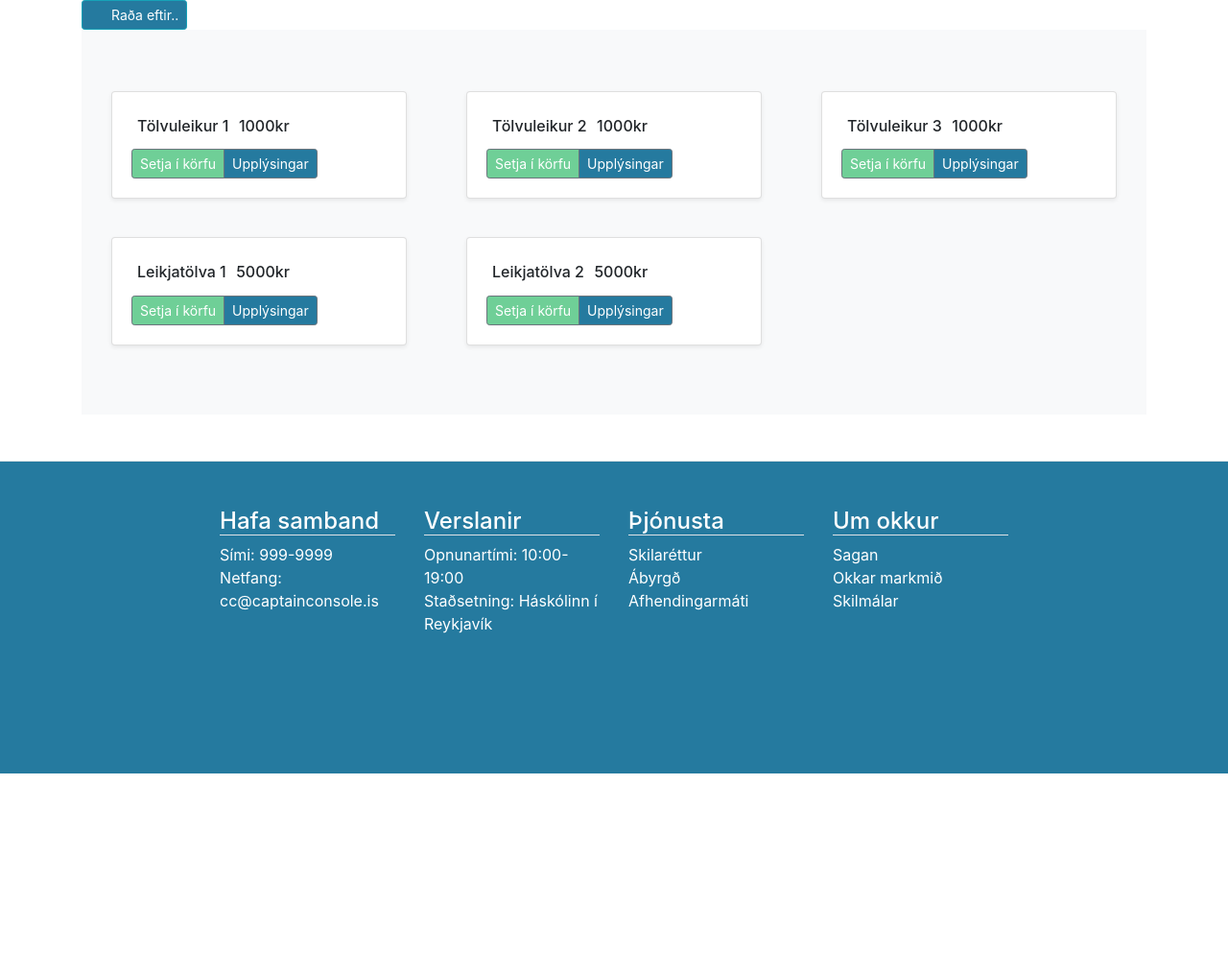
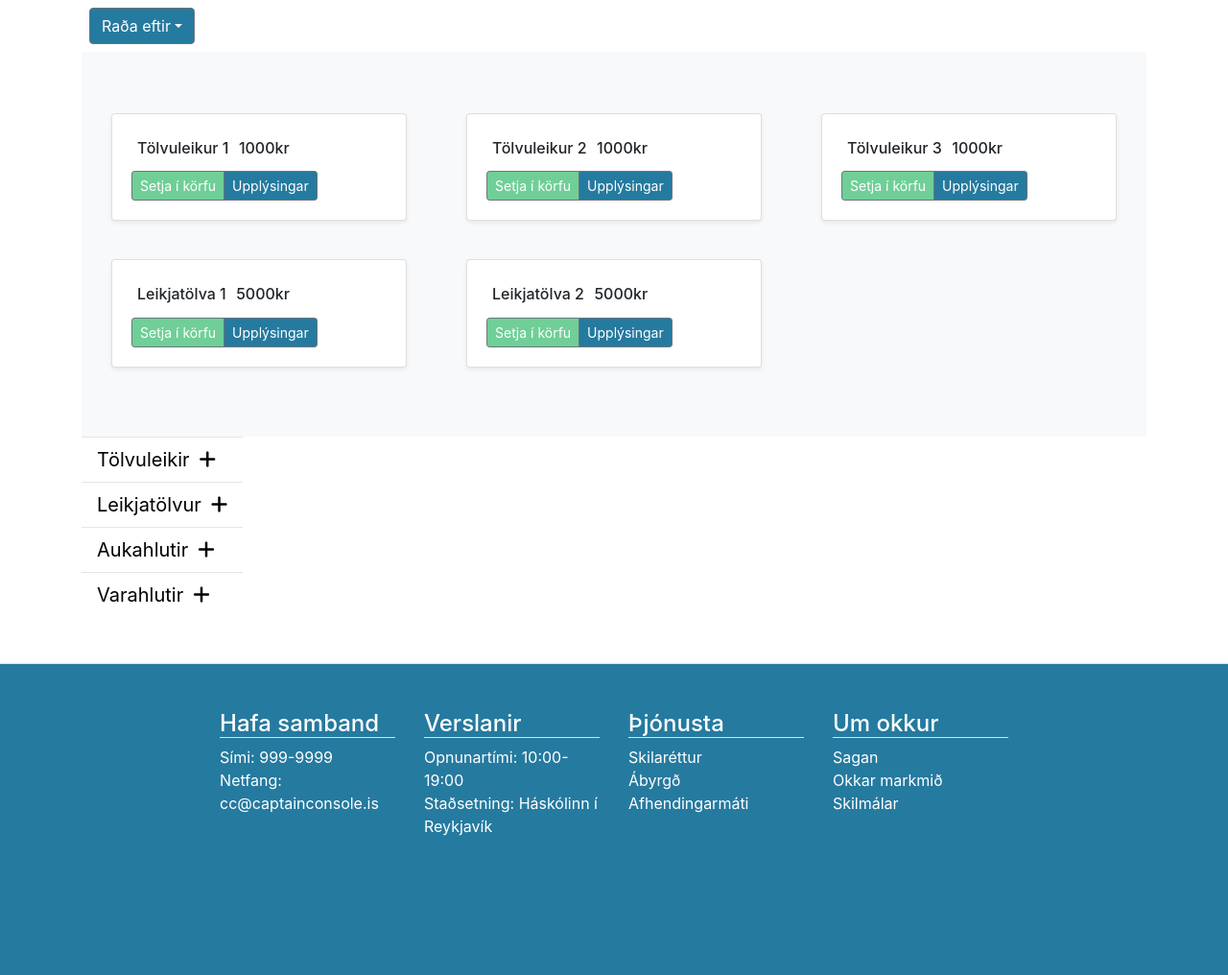
Before and after one commit to jonag15/Captain_Console, a Django app: page /product/ in a window 1280 px wide. Shown: the part 172-1188 px from the top of the page at 96% size. Before the commit the page ends 978 px from the top, so only its background shows below. Run offline with Django 3.2, Linux system fonts and the light colour scheme; some libraries are stand-ins or nearby versions.

Commit message:
vörur og fl

```diff
--- a/static/css/main.css
+++ b/static/css/main.css
@@ -9,6 +9,7 @@
 .nav-link {
     font-size: 1.25rem;
 }
+
 
 .product:hover, .navbar-brand:hover, .right_nav:hover {
     color: darkblue !important;
@@ -127,9 +128,31 @@ footer {
     /*Card er upplýsingar um vöru á upplýsingasíðu um vöru*/
     margin: 1rem;
     padding: 0px;
-
 }
 
+.sortedBy {
+    padding: 8px;
+}
+
+#dropdownMenuButton {
+    /* Dropdown for sorted by on productside*/
+    background-color: #257a9f;
+    color: white;
+}
+
+span {
+    display: inline-block;
+}
+
+.nav-link {
+    color: black;
+}
+
+#plusIcon {
+    padding-left: 5px;
+    margin-left: 5px;
+    font-weight: bold;
+}
 
 @media screen and (max-width: 580px) {
     #logo, #logo_link {
--- a/templates/base.html
+++ b/templates/base.html
@@ -7,7 +7,7 @@
     <title>Document</title>
     <link rel="stylesheet" href="https://stackpath.bootstrapcdn.com/bootstrap/4.4.1/css/bootstrap.min.css" integrity="sha384-Vkoo8x4CGsO3+Hhxv8T/Q5PaXtkKtu6ug5TOeNV6gBiFeWPGFN9MuhOf23Q9Ifjh" crossorigin="anonymous">
     <script src="https://kit.fontawesome.com/0c88ae1baa.js" crossorigin="anonymous"></script>
-    <link rel="stylesheet" href="{% static 'css/main.css' %}" />
+    <link rel="stylesheet" href="{% static 'css/main.css' %}">
 </head>
 <body>
     {% include 'logo_search.html' %}
--- a/templates/product/index.html
+++ b/templates/product/index.html
@@ -1,11 +1,17 @@
 {% extends 'base.html' %}
 {% block content %}
-    <div class="sortedBy">
-    <button type="button" class="btn btn-sm btn-info"><ion-icon class="btn-icon mr-2 funnel-outline"></ion-icon>Raða eftir..</button>
-{#        <button type="button" class="btn btn-sm btn-outline-secondary funnel-outline">Raða eftir..</button>#}
 
-    </div>
+<div class="dropdown sortedBy">
+    <button class="btn btn-secondary dropdown-toggle" type="button" id="dropdownMenuButton" data-toggle="dropdown" aria-haspopup="true" aria-expanded="false">
+        Raða eftir</button>
+  <div class="dropdown-menu" aria-labelledby="dropdownMenuButton">
+    <a class="dropdown-item" href="#">Verði</a>
+    <a class="dropdown-item" href="#">Nafni</a>
 
+  </div>
+</div>
+
+<span>
   <div class="album py-5 bg-light">
     <div class="container">
       <div class="row">
@@ -34,4 +40,33 @@
       </div>
     </div>
   </div>
+</span>
+<span>
+    <div class="container categories">
+    <div class="row justify-content-start">
+
+        <ul class="nav flex-column">
+
+          <li class="nav-item">
+              <hr id="lineBetween" style="width:100%;text-align:left;margin:0">
+            <a class="nav-link" href="#">Tölvuleikir<i class="fas fa-plus" id="plusIcon"></i></a>
+          </li>
+
+          <li class="nav-item">
+              <hr id="lineBetween" style="width:100%;text-align:left;margin:0">
+            <a class="nav-link" href="#">Leikjatölvur<i class="fas fa-plus" id="plusIcon"></i></a>
+          </li>
+
+          <li class="nav-item">
+              <hr id="lineBetween" style="width:100%;text-align:left;margin:0">
+            <a class="nav-link" href="#">Aukahlutir<i class="fas fa-plus" id="plusIcon"></i></a>
+          </li>
+          <li class="nav-item">
+              <hr id="lineBetween" style="width:100%;text-align:left;margin:0">
+            <a class="nav-link" href="#">Varahlutir<i class="fas fa-plus" id="plusIcon"></i></a>
+          </li>
+        </ul>
+    </div>
+    </div>
+</span>
 {% endblock %}
--- a/templates/product/info.html
+++ b/templates/product/info.html
@@ -18,8 +18,6 @@
         <a class="btn btn-info" href="#" role="button">Setja í körfu</a>
     </div>
 
-
-
     <div class="card">
   <div class="card-header">
     <h5>Upplýsingar um vöru</h5>
```
